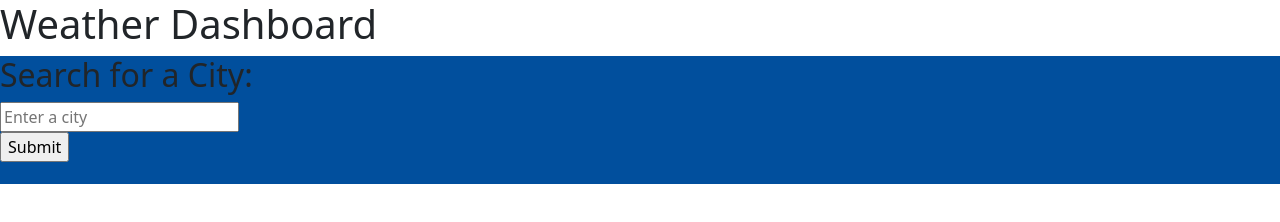
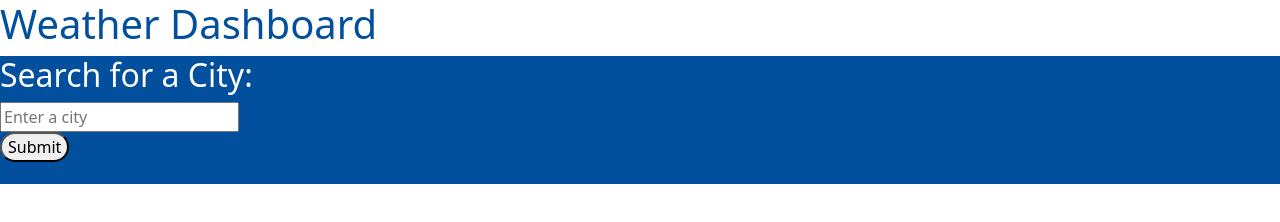
Before and after one commit to sameersamuel/module-06_weather-dashboard, a plain HTML site: page index.html in a window 1280 px wide. Drawn offline with nearby package versions, Linux system fonts and the light colour scheme.

Commit message:
minor changes in styling

```diff
--- a/assets/css/style.css
+++ b/assets/css/style.css
@@ -2,7 +2,14 @@
     margin: 0;
 }
 
+header {
+    color:  #014f9d;
+}
+#button{
+    border-radius: 20px;
+}
 main {
 
     background-color: #014f9d;
+    color: #ffffff;
 }
--- a/assets/js/main.js
+++ b/assets/js/main.js
@@ -22,7 +22,6 @@
 var geoCodingUrl = 'http://api.openweathermap.org/geo/1.0/direct?q='
 var sixteen_url = 'api.openweathermap.org/data/2.5/forecast/daily?lat=44.34&lon=10.99&cnt=7&appid={API key}';
 var myApiKey = '73713d092fbc2614296bf3acc8509c6a';
-// var oneCall30 = 'https://api.openweathermap.org/data/3.0/onecall?lat=';
 var forcastUrl = 'https://api.openweathermap.org/data/2.5/forecast?lat=';
 var searchBtn = document.querySelector('#button');
 var inputValueEl = document.querySelector('#inputValue');
@@ -30,10 +29,12 @@ var nameEl = document.querySelector('#name');
 var dateEl = document.querySelector('#date');
 var tempEl = document.querySelector('#temp');
 var cityEl = document.querySelector('#city');
+var stateEl = document.querySelector('#state');
 var windspeedEl = document.querySelector('#windspeed');
 var humidityEl = document.querySelector('#humidity');
+var lat,lon;
 
-var lat,lon;
+
 
 
 function fetchForecast () {
@@ -56,23 +57,23 @@ function getCoordinates (city) {
         console.log(lat);
         lon = data[0].lon;
         console.log(lon);
+        // stateEl.innerText = "State: " + data.; <-- see line 92
         fetch(`https://api.openweathermap.org/data/2.5/weather?q=${city}&appid=${myApiKey}`)
         .then(response => response.json())
         .then(data => {
-
           console.log(data)
           displayCurrentWeather(city, data)
           fetchForecast ();
+        })
+        .catch(err => console.log(err))
+        });
+      };
 
 
-        })
 
-        .catch(err => console.log(err))
-        });
 
-      }
-//       .catch(err => console.log(err))
-// };
+
+
 
 function displayCurrentWeather (city, data) {
 
@@ -88,8 +89,9 @@ function displayCurrentWeather (city, data) {
   windSpeed = data.wind.speed;
   windspeedEl.innerText = "Wind: " + windSpeed + "mph";
   cityEl.innerText = "City: " + data.name;
+  // stateEl.innerText = "State: " + data.main[0].state; <--- find path to State
+  dateEl.innerText = new Date(data.dt*1000);
 
-  dateEl.innerText = new Date(data.dt*1000);
 }
 
 function displayForecast (city, data) {
--- a/index.html
+++ b/index.html
@@ -26,13 +26,13 @@
         </section>
         <section class ="col-md-9" id="display">
             <div class="row" >
+                <p id="date"></p>
                 <p id="city"></p>
-                <p id="date"></p>
+                <p id="state"></p>
                 <p id="weather"></p>
                 <p id="temp"></p>
                 <p id="humidity"></p>
                 <p id="windspeed"></p>
-                <p id="uv-index"></p>
             </div>
             <div class="row" id="forecast">
                 <div class = "col-md-2">
```
